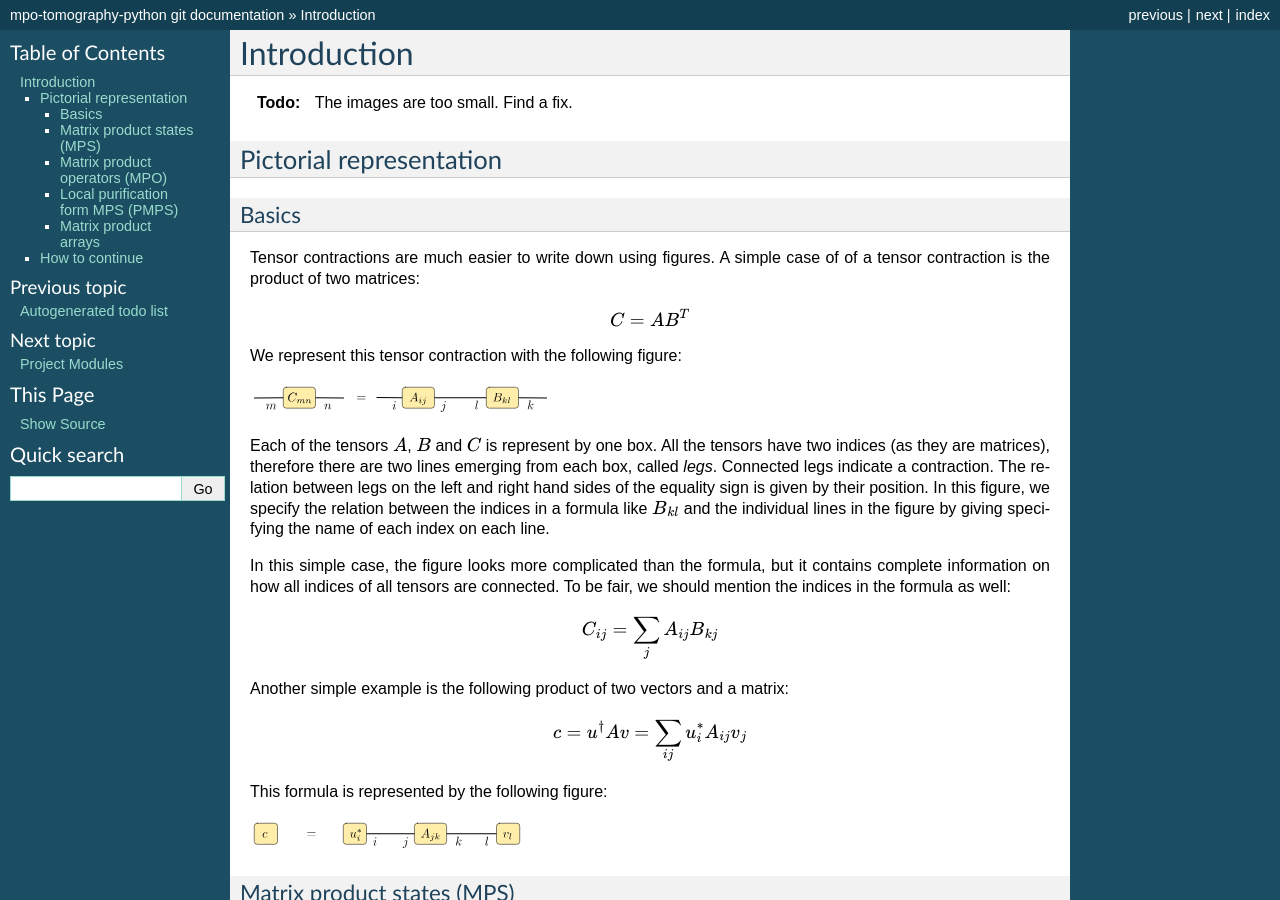
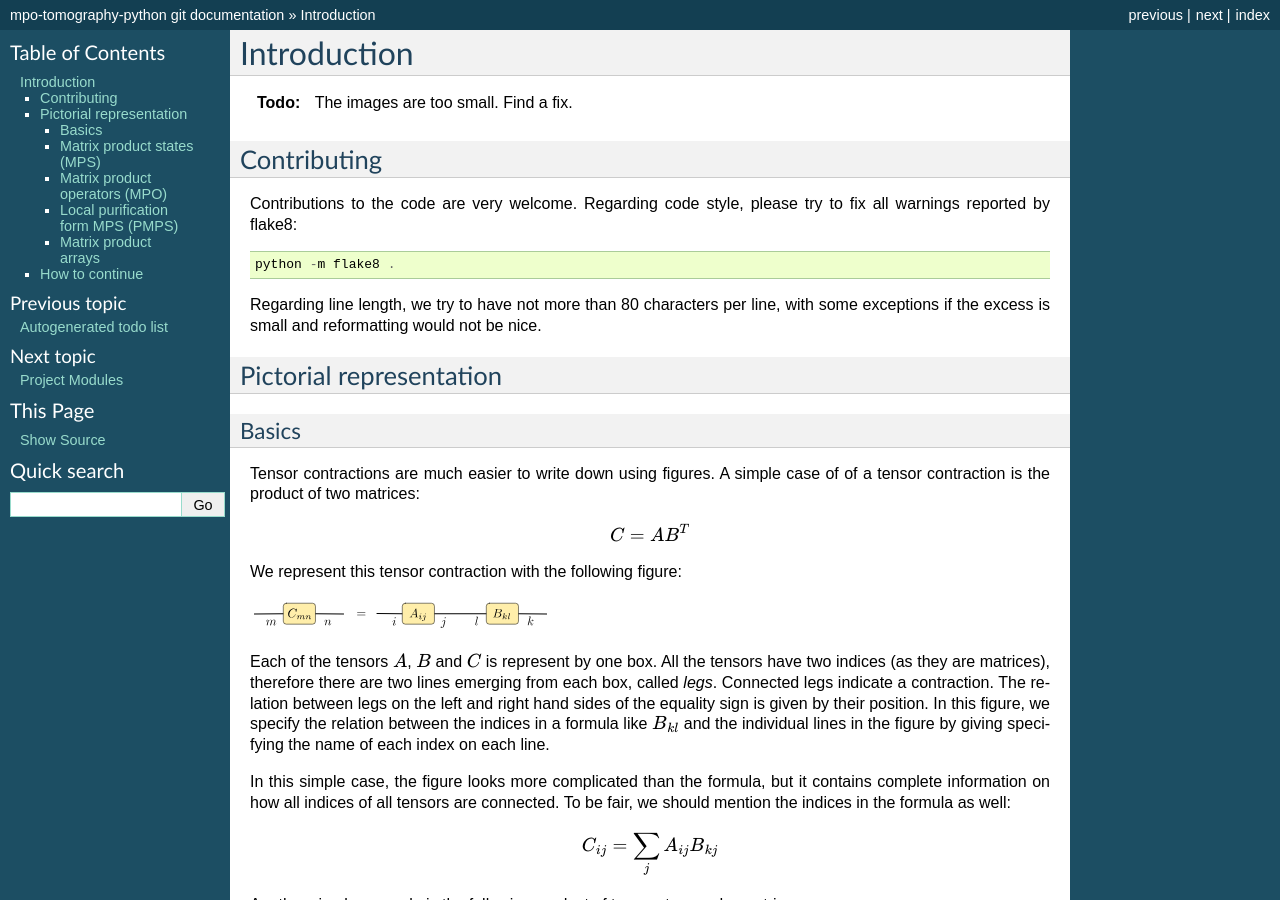
Before and after one commit to vinitX/mpnum, a Sphinx documentation site: the page built from docs/intro.rst, in a window 1280 px wide and 900 px high. Built offline with Sphinx 7.4.7, drawn with Linux system fonts in a browser that asks for light colours; pages that are not in the unit, such as notebooks, are missing from menus.

Commit message:
add code style guideline to documentation

```diff
--- a/docs/intro.rst
+++ b/docs/intro.rst
@@ -5,6 +5,20 @@ Introduction
 ============
 
 .. todo:: The images are too small. Find a fix.
+
+
+
+Contributing
+----
+
+Contributions to the code are very welcome.  Regarding code style,
+please try to fix all warnings reported by flake8::
+
+  python -m flake8 .
+
+Regarding line length, we try to have not more than 80 characters per
+line, with some exceptions if the excess is small and reformatting
+would not be nice.
 
 
 
```
